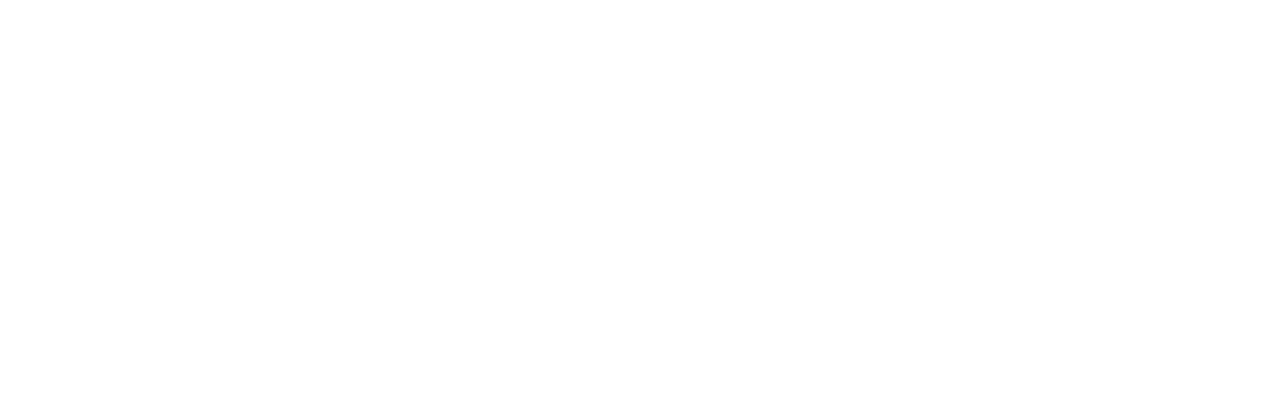
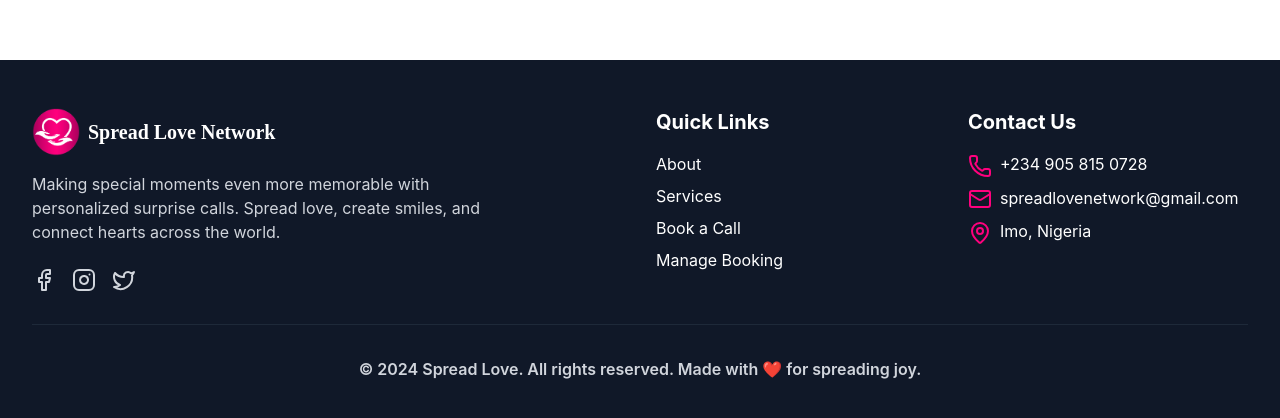
Before and after one commit to kamzy-code/Spread-Love-Website, a Next.js app in the folder frontend/: page / in a window 1280 px wide. Shown: the part 804-1222 px from the top of the page. Before the commit the page ends 800 px from the top, so only its background shows below. Built offline with nearby package versions, Linux system fonts and the light colour scheme.

Commit message:
create footer

```diff
--- a/frontend/src/app/layout.tsx
+++ b/frontend/src/app/layout.tsx
@@ -1,6 +1,7 @@
 import type { Metadata } from "next";
 import "./globals.css";
 import Navbar from "@/components/ui/navbar";
+import Footer from "@/components/ui/footer";
 
 export const metadata: Metadata = {
   title: "Spread Love Network",
@@ -21,7 +22,7 @@
 
         <Navbar/>
         <main>{children}</main>
-
+        <Footer/>
       </body>
     </html>
   );
--- a/frontend/src/app/page.tsx
+++ b/frontend/src/app/page.tsx
@@ -2,7 +2,7 @@
 
 export default function Home() {
   return (
-    <div className="section-padding card w-90">
+    <div className="h-[100vh]">
 
     </div>
   );
--- a/frontend/src/components/ui/footer.tsx
+++ b/frontend/src/components/ui/footer.tsx
@@ -0,0 +1,113 @@
+import Link from "next/link";
+import Image from "next/image";
+import {
+  Heart,
+  Phone,
+  Mail,
+  MapPin,
+  Facebook,
+  Instagram,
+  Twitter,
+} from "lucide-react";
+import { li } from "framer-motion/client";
+
+function Footer() {
+  const navItems = [
+    { name: "About", path: "/about" },
+    { name: "Services", path: "/services" },
+    { name: "Book a Call", path: "/book" },
+    { name: "Manage Booking", path: "/manage" },
+  ];
+
+  return (
+    <footer className=" bg-gray-900 text-white">
+      <div className="container-max section-padding py-12 ">
+        <div className="grid grid-cols-1 md:grid-cols-4 gap-8">
+          <div className=" col-span-1 md:col-span-2">
+            <Link href="/" className="flex flex-row items-center gap-2 mb-4">
+              <Image width={48} height={48} src="/logo.png" alt="Logo" />
+              <span className="font-handwritten font-semibold text-xl -text">
+                Spread Love Network
+              </span>
+            </Link>
+
+            <p className="text-gray-300 mb-6 max-w-md">
+              Making special moments even more memorable with personalized
+              surprise calls. Spread love, create smiles, and connect hearts
+              across the world.
+            </p>
+
+            <div className="flex flex-row gap-4">
+              <Link
+                href={"/"}
+                className="text-gray-300 hover:text-brand-end transition-colors"
+              >
+
+                <Facebook />
+              </Link>
+              <Link
+                href={"/"}
+                className="text-gray-300 hover:text-brand-end transition-colors"
+              >
+
+                <Instagram />
+              </Link>
+              <Link
+                href={"/"}
+                className="text-gray-300 hover:text-brand-end transition-colors"
+              >
+
+                <Twitter />
+              </Link>
+            </div>
+          </div>
+          <div className="col-span-1">
+            <h1 className="font-bold text-xl mb-4">Quick Links</h1>
+            <ul className="space-y-2">
+              {navItems.map((item) => (
+                <li>
+
+                  <Link
+                    key={item.name}
+                    href={item.path}
+                    className="hover:text-brand-end"
+                  >
+                    {item.name}
+                  </Link>
+                </li>
+              ))}
+            </ul>
+          </div>
+          <div className="col-span-1">
+            <h1 className="font-bold text-xl mb-4">Contact Us</h1>
+            <ul className="space-y-2">
+              <li key="1" className="space-x-2">
+                <Phone className="h-6 w-6 text-brand-end inline" />
+                <h1 className="inline">+234 905 815 0728</h1>
+              </li>
+
+              <li key="2" className="space-x-2">
+                <Mail className="h-6 w-6 text-brand-end inline" />
+                <h1 className="inline">spreadlovenetwork@gmail.com</h1>
+              </li>
+
+              <li key="3" className="space-x-2">
+                <MapPin className="h-6 w-6 text-brand-end inline" />
+                <h1 className="inline">Imo, Nigeria</h1>
+              </li>
+            </ul>
+          </div>
+        </div>
+
+        <div className="border-t border-gray-800 text-center mt-8 pt-8">
+          <p className="text-gray-300 font-semibold">
+            © 2024 Spread Love. All rights reserved. Made with ❤️ for spreading
+            joy.
+          </p>
+        </div>
+      </div>
+    </footer>
+  );
+}
+
+export default Footer;
--- a/frontend/src/components/ui/navbar.tsx
+++ b/frontend/src/components/ui/navbar.tsx
@@ -29,7 +29,7 @@
             {/* Logo */}
             <Link href="/" className="flex flex-row items-center gap-2">
               <Image width={48} height={48} src="/logo.png" alt="Logo" />
-              <span className="font-bold text-xl gradient-text">
+              <span className="font-handwritten font-bold text-xl gradient-text">
                 Spread Love Network
               </span>
             </Link>
```
